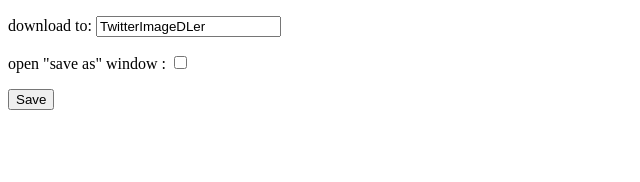
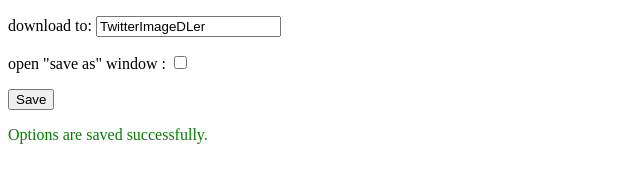
Before and after one commit to HassakuTb/TwitterImageDL, a browser extension: page options/options.html in a window 1280 px wide. Both pictures are taken after a click on the button "Save". Shown: the whole page, without its empty margins (0-640 px from the left). Drawn offline with Linux system fonts and the light colour scheme.

Commit message:
feat: add option save successful message

```diff
--- a/options/options.html
+++ b/options/options.html
@@ -7,6 +7,7 @@
 
     <p>
         <button id="save">Save</button>
+        <div style="color: green;" id="success"></div>
         <div style="color: red;" id="error"></div>
     </p>
 
--- a/options/options.js
+++ b/options/options.js
@@ -33,6 +33,9 @@
         download_to: download_to,
         open_save_as: open_save_as
     }, function() {
+        var successStatus = document.getElementById('success');
+        line = successStatus.appendChild(document.createElement('span'));
+        line.textContent = 'Options are saved successfully.';
         window.close();
     });
 }
```
